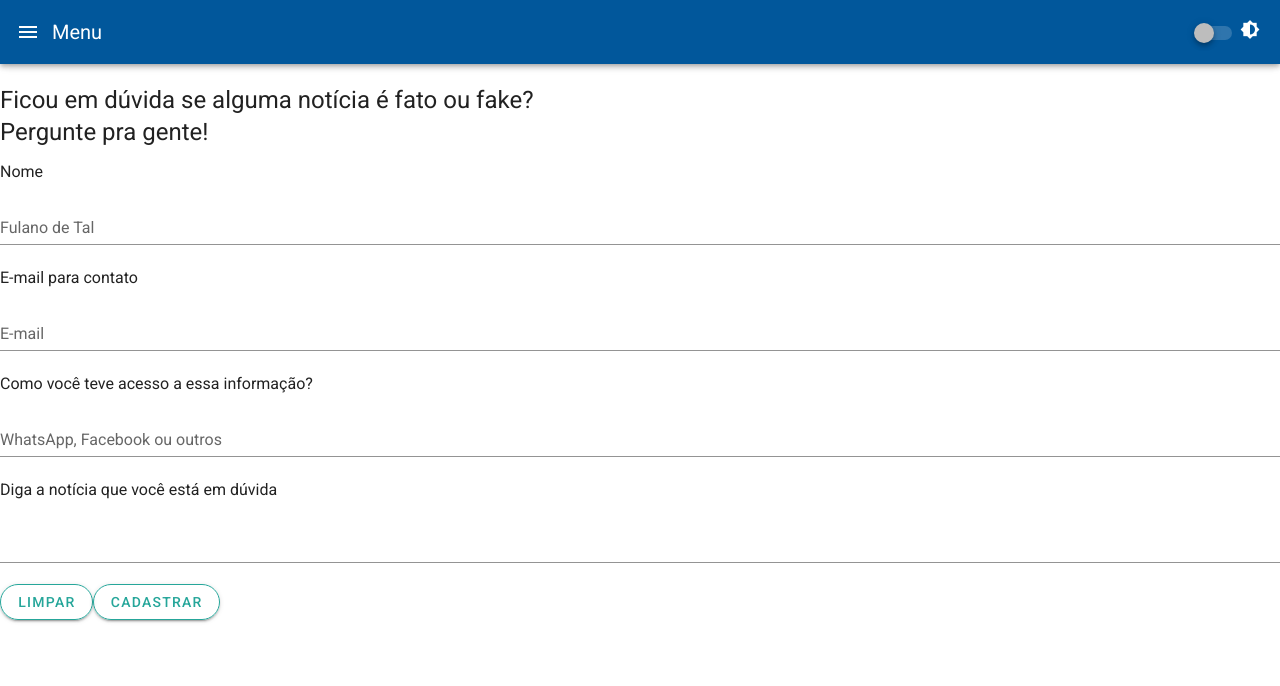
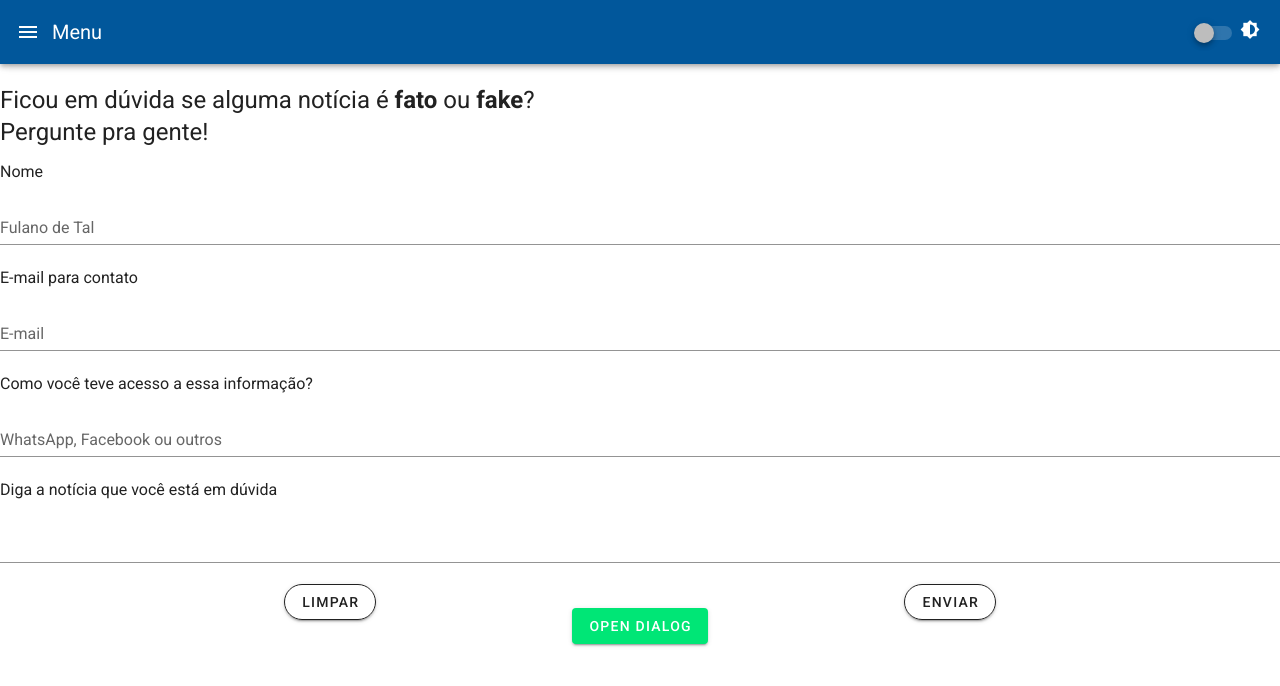
Before and after one commit to SilasJr1/decolaLuna, a Vue app: page /#/sugestoesusuario in a window 1280 px wide. Shown: the top 686 px of the page. Built offline with nearby package versions, Linux system fonts and the light colour scheme.

Commit message:
acrescenta dialog box

```diff
--- a/src/views/SugestoesUsuario.vue
+++ b/src/views/SugestoesUsuario.vue
@@ -1,7 +1,7 @@
 <template>
 
   <div class="CadastroSugestao">
-    <h1 class="text-h5 text-left mb-3 mt-5">Ficou em dúvida se alguma notícia é fato ou fake? <br> Pergunte pra gente!</h1>
+    <h1 class="text-h5 text-left mb-3 mt-5">Ficou em dúvida se alguma notícia é <strong>fato</strong> ou <strong>fake</strong>? <br> Pergunte pra gente!</h1>
         <v-form class="registro-box" ref="form" >
 
           <p>Nome</p>
@@ -27,7 +27,7 @@
       <div class="botoes">
           <v-btn
             class="botaoLimpar"
-                              color="teal lighten-1"
+            color=""
             elevation="2"
             medium
             outlined
@@ -36,22 +36,140 @@
           >
             Limpar
           </v-btn>
-                          <v-btn @click="push"
+
+          <v-btn
             class="botaoEnviar"
-                              color="teal lighten-1"
+            color=""
             elevation="2"
             medium
             outlined
             rounded
-                              :disabled= "loading"
+            @click="limpar"
           >
-                              {{ loading ? "LOADING..." : "Cadastrar" }}
+            Enviar
           </v-btn>
 
         </div>
+
+
+        <div class="CaixaCadastro">
+          <v-row justify="center">
+            <v-dialog
+              v-model="dialog"
+              persistent
+              max-width="600px"
+            >
+              <template v-slot:activator="{ on, attrs }">
+                <v-btn
+                  color="primary"
+                  dark
+                  v-bind="attrs"
+                  v-on="on"
+                >
+                  Open Dialog
+                </v-btn>
+              </template>
+              <v-card>
+                <v-card-title>
+                  <span class="text-h5">User Profile</span>
+                </v-card-title>
+                <v-card-text>
+                  <v-container>
+                    <v-row>
+                      <v-col
+                        cols="12"
+                        sm="6"
+                        md="4"
+                      >
+                        <v-text-field
+                          label="Legal first name*"
+                          required
+                        ></v-text-field>
+                      </v-col>
+                      <v-col
+                        cols="12"
+                        sm="6"
+                        md="4"
+                      >
+                        <v-text-field
+                          label="Legal middle name"
+                          hint="example of helper text only on focus"
+                        ></v-text-field>
+                      </v-col>
+                      <v-col
+                        cols="12"
+                        sm="6"
+                        md="4"
+                      >
+                        <v-text-field
+                          label="Legal last name*"
+                          hint="example of persistent helper text"
+                          persistent-hint
+                          required
+                        ></v-text-field>
+                      </v-col>
+                      <v-col cols="12">
+                        <v-text-field
+                          label="Email*"
+                          required
+                        ></v-text-field>
+                      </v-col>
+                      <v-col cols="12">
+                        <v-text-field
+                          label="Password*"
+                          type="password"
+                          required
+                        ></v-text-field>
+                      </v-col>
+                      <v-col
+                        cols="12"
+                        sm="6"
+                      >
+                        <v-select
+                          :items="['0-17', '18-29', '30-54', '54+']"
+                          label="Age*"
+                          required
+                        ></v-select>
+                      </v-col>
+                      <v-col
+                        cols="12"
+                        sm="6"
+                      >
+                        <v-autocomplete
+                          :items="['Skiing', 'Ice hockey', 'Soccer', 'Basketball', 'Hockey', 'Reading', 'Writing', 'Coding', 'Basejump']"
+                          label="Interests"
+                          multiple
+                        ></v-autocomplete>
+                      </v-col>
+                    </v-row>
+                  </v-container>
+                  <small>*indicates required field</small>
+                </v-card-text>
+                <v-card-actions>
+                  <v-spacer></v-spacer>
+                  <v-btn
+                    color="blue darken-1"
+                    text
+                    @click="dialog = false"
+                  >
+                    Close
+                  </v-btn>
+                  <v-btn
+                    color="blue darken-1"
+                    text
+                    @click="dialog = false"
+                  >
+                    Save
+                  </v-btn>
+                </v-card-actions>
+              </v-card>
+            </v-dialog>
+          </v-row>
         </div>
 
 
+
+    </div>
 </template>
 
 <script>
@@ -66,18 +184,21 @@ export default {
         };
     },
     methods: {
-        push() {
+        /*push() {
           this.loading=true
           setTimeout(()=>{
           this.$router.push('/analisecadastro')
           },1000)
 
-        },
+        },*/
         limpar() {
             this.nome = "";
             this.email = "";
             this.referencia = "";
             this.noticia = "";
+        },
+
+        cadastrar() {
         },
     },
 };
@@ -93,4 +214,10 @@ export default {
   v-text-field{
     text-align: left;
   }
+  .botoes{
+    text-decoration: none;
+    display: flex;
+    justify-content: space-around;
+    margin: 0px 20px;
+  }
 </style>
```
Lines whose indentation alone changed are shown as unchanged.
